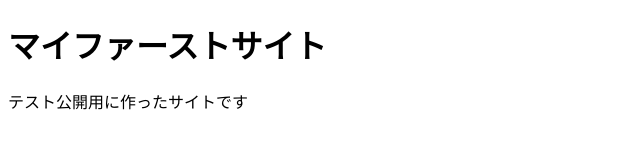
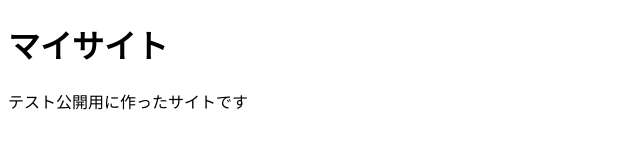
Before and after one commit to ro11ngcabbage/myfirstsite, a plain HTML site: page index.html in a window 1280 px wide. Shown: the whole page, without its empty margins (0-640 px from the left). Drawn offline with Linux system fonts and the light colour scheme.

Commit message:
Add files via upload

```diff
--- a/index.html
+++ b/index.html
@@ -6,7 +6,7 @@
     <title>マイサイト</title>
 </head>
 <body>
-    <h1>マイファーストサイト</h1>
+    <h1>マイサイト</h1>
     <p>テスト公開用に作ったサイトです</p>
 </body>
 </html>
```
